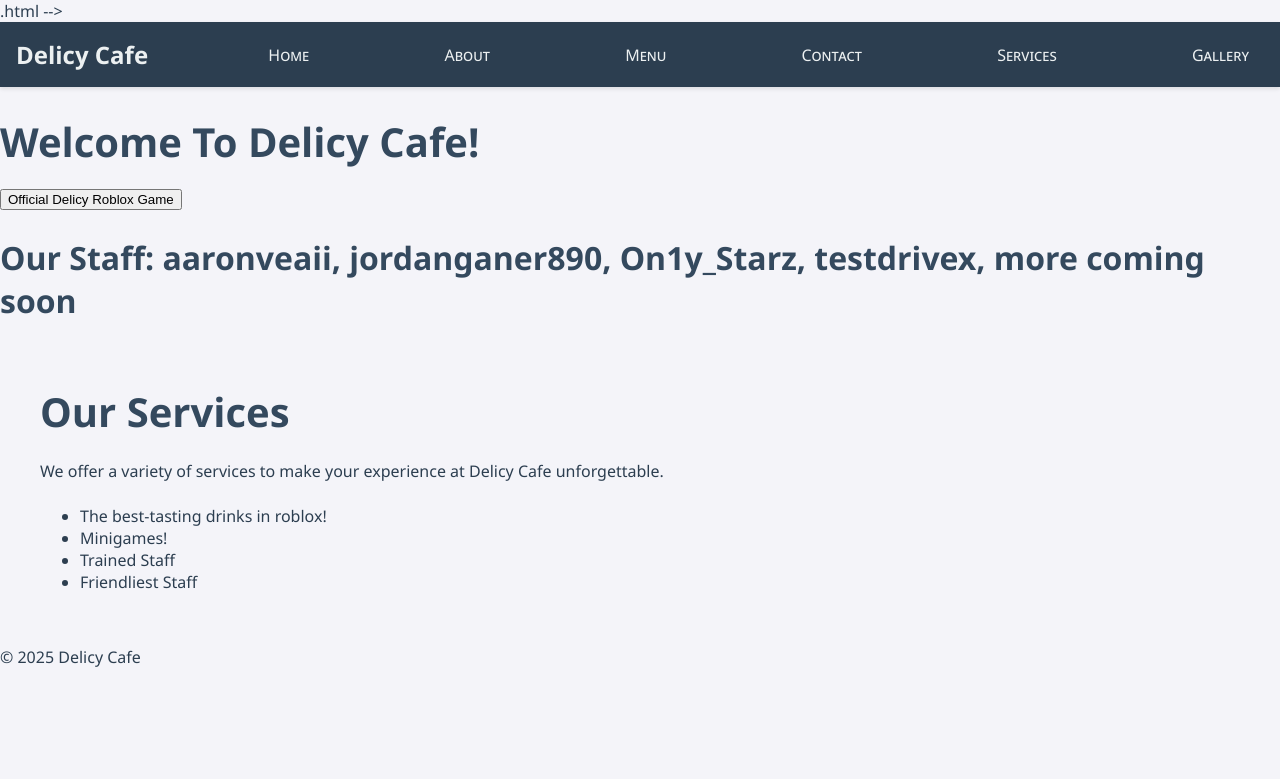
After one commit to TerryTerryCyber/delicycafe.github.io, a Flask app: page /services in a window 1280 px wide. The commit adds this page. Shown: the top 779 px of the page. Run offline with Flask 3, Linux system fonts and the light colour scheme.

Commit message:
Working on the site. Added gallery and services page. Removed about, base, and home pages.

```diff
--- a/flask-template/app.py
+++ b/flask-template/app.py
@@ -1,13 +1,34 @@
-from flask import Flask, render_template
+from flask import Flask, render_template # type: ignore
 
 app = Flask(__name__)
 
+@app.route('/')
+def index():
+    return render_template('index.html')
 
-@app.route("/")
+@app.route('/home')
 def home():
-    return render_template("home.html")
+    return render_template('home.html')
 
+@app.route('/about')
+def about():
+    return render_template('about.html')
 
-@app.route("/about")
-def about():
-    return render_template("about.html")
+@app.route('/menu')
+def menu():
+    return render_template('menu.html')
+
+@app.route('/contact')
+def contact():
+    return render_template('contact.html')
+
+@app.route('/services')
+def services():
+    return render_template('services.html')
+
+@app.route('/gallery')
+def gallery():
+    return render_template('gallery.html')
+
+if __name__ == '__main__':
+    app.run(debug=True) # type: ignore
--- a/flask-template/templates/about.html
+++ /dev/null
@@ -1,5 +0,0 @@
-{% extends 'base.html' %}
-
-{% block content %}
-    <h1>{% block title %} Welcome to your About page! {% endblock %}</h1>
-{% endblock %}
--- a/flask-template/templates/index.html
+++ b/flask-template/templates/index.html
@@ -1,3 +1,4 @@
+.html -->
 <!DOCTYPE html>
 <html lang="en">
 <head>
@@ -9,10 +10,12 @@
 <body>
     <nav class="navbar">
         <div class="navbar-brand">Delicy Cafe</div>
-        <div class="navbar-item"><a href="home.html">Home</a></div>
-        <div class="navbar-item"><a href="about.html">About</a></div>
-        <div class="navbar-item"><a href="menu.html">Menu</a></div>
+        <div class="navbar-item"><a href="{{ url_for('index') }}">Home</a></div>
+        <div class="navbar-item"><a href="{{ url_for('about') }}">About</a></div>
+        <div class="navbar-item"><a href="{{ url_for('menu') }}">Menu</a></div>
         <div class="navbar-item"><a href="{{ url_for('contact') }}">Contact</a></div>
+        <div class="navbar-item"><a href="{{ url_for('services') }}">Services</a></div>
+        <div class="navbar-item"><a href="{{ url_for('gallery') }}">Gallery</a></div>
     </nav>
     <h1>Welcome To Delicy Cafe!</h1>
     <button onclick="window.location.href='https://www.roblox.com/games/18253979352/PETS-Work-at-Delicy-Cafe'">Official Delicy Roblox Game</button>
--- /dev/null
+++ b/flask-template/templates/services.html
@@ -0,0 +1,16 @@
+{% extends 'index.html' %}
+
+{% block title %}Services{% endblock %}
+
+{% block content %}
+    <div class="container">
+        <h1>Our Services</h1>
+        <p>We offer a variety of services to make your experience at Delicy Cafe unforgettable.</p>
+        <ul>
+            <li>The best-tasting drinks in roblox!</li>
+            <li>Minigames!</li>
+            <li>Trained Staff</li>
+            <li>Friendliest Staff</li>
+        </ul>
+    </div>
+{% endblock %}
```
Also changed, not shown: flask-template/templates/base.html (deleted, +0 -21 lines), flask-template/templates/gallery.html (added, +15 -0 lines), flask-template/templates/home.html (deleted, +0 -29 lines).
